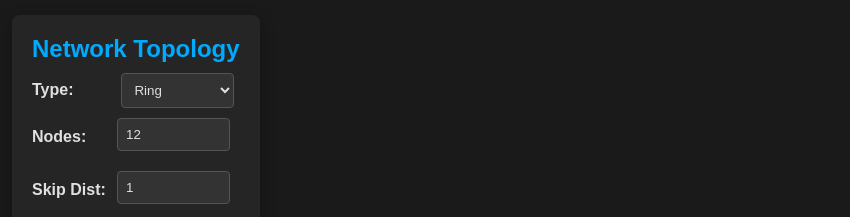
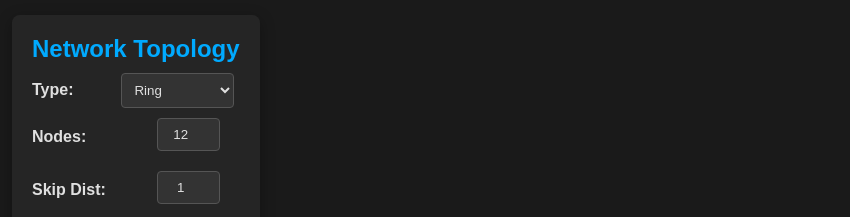
Before and after one commit to jentrialgo/topo_visualizer, a plain HTML site: page index.html in a window 1280 px wide. Shown: the top 217 px of the page, without its empty margins (3-853 px from the left). Drawn offline with nearby package versions, Linux system fonts and the light colour scheme; animation ran at ten frames a second.

Commit message:
Enhance input styling for parameter controls

```diff
--- a/main.js
+++ b/main.js
@@ -135,15 +135,31 @@ function updateParameterInputs() {
 
 function addNumericInput(id, labelText, defaultValue, min, max) {
     const div = document.createElement('div');
+    // --- Style the container div ---
+    div.style.display = 'flex';         // Use flexbox to arrange items horizontally
+    div.style.alignItems = 'center';    // Vertically align label text and input box
+    div.style.justifyContent = 'space-between'; // Put space between label and input
+    div.style.marginBottom = '10px';    // Add some spacing below this input row
+
     const label = document.createElement('label');
     label.htmlFor = id;
     label.textContent = labelText;
+    // Optional: Give label a fixed width for consistent alignment across rows
+    label.style.width = '120px'; // Adjust width as needed
+    // label.style.marginRight = '10px'; // Add space if using fixed width
+    // if using fixed label width, change justify-content:
+    div.style.justifyContent = 'flex-start';
+
+
     const input = document.createElement('input');
     input.type = 'number';
     input.id = id;
     input.value = defaultValue;
     input.min = min;
     input.max = max;
+    // Optional: Limit input width
+    // input.style.width = '60px';
+
     div.appendChild(label);
     div.appendChild(input);
     paramsContainer.appendChild(div);
--- a/style.css
+++ b/style.css
@@ -63,9 +63,9 @@ body {
 
 
 #ui input[type="number"] {
-     width: calc(100% - 95px); /* Ensure input takes remaining width */
+     width: calc(100% - 145px); /* Ensure input takes remaining width */
+     text-align: center;
 }
-
 
 #ui button {
     width: 100%; /* Button takes full width */
```
